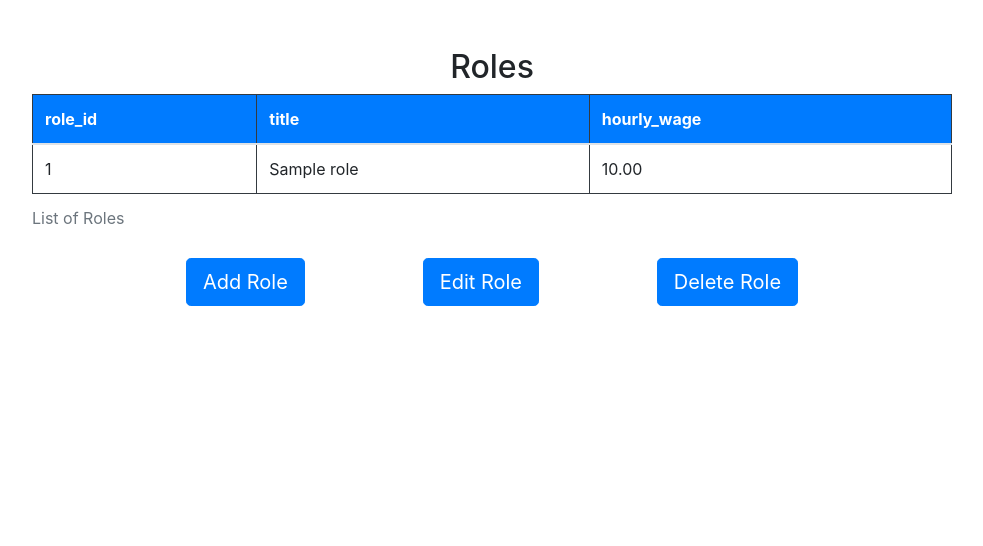
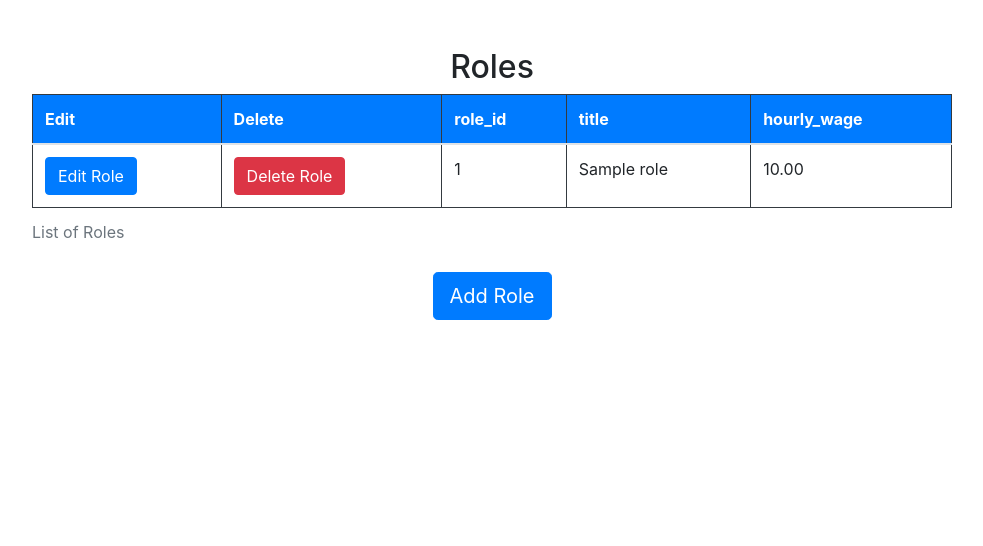
Before and after one commit to ConorG180/my-roster-management, a Django app: page /role/ in a window 1280 px wide. Shown: the part 74-620 px from the top of the page, without its empty margins (148-1131 px from the left). Run offline with Django 3.2, Linux system fonts and the light colour scheme; tables that the repository leaves empty hold one stand-in row (values such as "Sample post").

Commit message:
Move edit and delete buttons back to table.html

```diff
--- a/templates/role-table.html
+++ b/templates/role-table.html
@@ -13,8 +13,6 @@
         Add {{table_item_name}}
     </button>
 </a>
-<button class="btn btn-primary btn-lg">Edit {{table_item_name}}</button>
-<button class="btn btn-primary btn-lg">Delete {{table_item_name}}</button>
 </div>
 </div>
 </div>
--- a/templates/table.html
+++ b/templates/table.html
@@ -12,6 +12,12 @@
                 <thead>
                     <caption>List of {{table_name}}</caption>
                     <tr>
+                        <th scope = "col" class="bg-primary text-white border-dark">
+                            Edit
+                        </th>
+                        <th scope = "col" class="bg-primary text-white border-dark">
+                            Delete
+                        </th>
                         {% for field in fields %}
                             <th scope = "col" class="bg-primary text-white border-dark">
                                 {{ field.name }}
@@ -23,10 +29,26 @@
                 <!-- start of first table row -->
                     <tr scope="row" class="border-primary">
                     {% for record in records %}
+                    <!-- This counts backwards from end of for loop, if number is divisible by 3, add Edit and Delete buttons to row.  -->
+                    {% if forloop.revcounter|divisibleby:col_num %}
+                    <td class="border-dark">
+                        <a href="/edit-role/{{ record }}">
+                            <button class="btn btn-primary">
+                                Edit {{table_item_name}}
+                            </button>
+                        </a>
+                    </td>
+                    <td class="border-dark">
+                        <button class="btn btn-danger">
+                            Delete {{table_item_name}}
+                        </button>
+                    </td>
+                    {% endif %}
                         <td class="border-dark">
                             {{record}}
                         </td>
                         {% if forloop.counter|divisibleby:col_num %}
+                            <!-- Add in edit and delete buttons  -->
                             <!-- End of last row -->
                             </tr>
                             <!-- Start of next row -->
```
